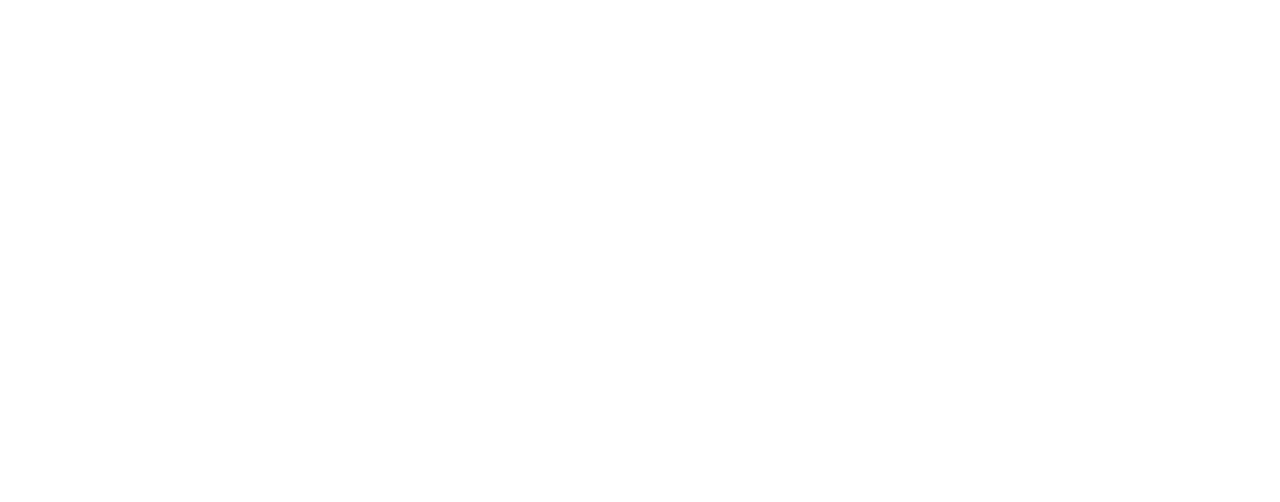
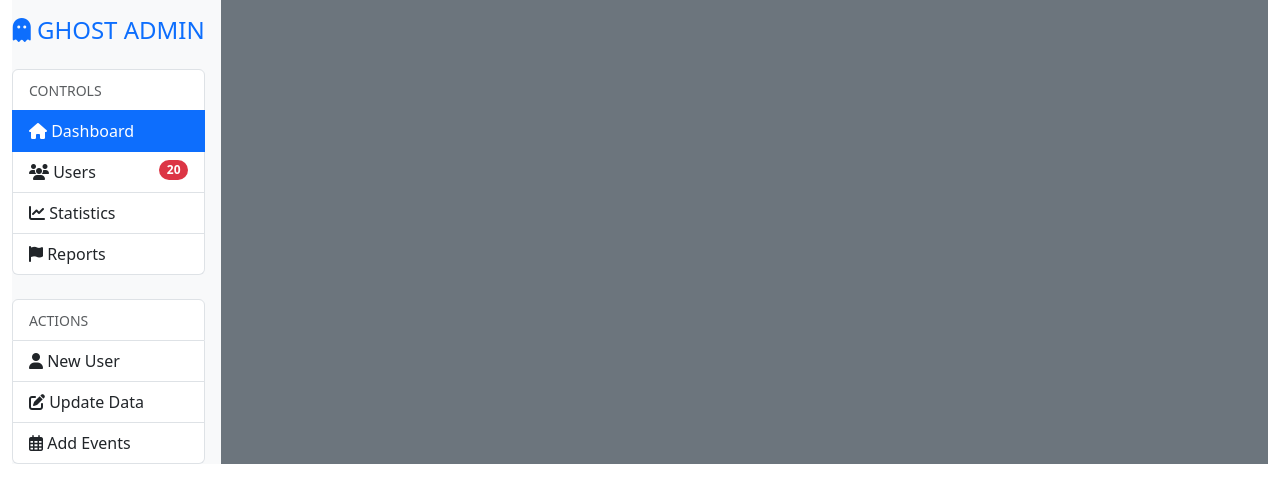
Before and after one commit to paingzinyemaung/Admin-Dashboard---Sample-Project, a plain HTML site: page index.html in a window 1280 px wide. Drawn offline with nearby package versions, Linux system fonts and the light colour scheme.

Commit message:
sidebar navigation

```diff
--- a/index.html
+++ b/index.html
@@ -8,6 +8,64 @@
     <link rel="stylesheet" href="https://cdnjs.cloudflare.com/ajax/libs/font-awesome/6.5.1/css/all.min.css">
 </head>
 <body>
+    <!--Sidebar Navigation-->
+    <div class="container-fluid ">
+        <div class="row g-0">
+            <nav class="col-2 bg-light pe-3">
+                <!--Logo & Title-->
+                <h1 class="h4 py-3 text-center text-primary">
+                    <i class="fas fa-ghost"></i>
+                    <span class="d-none d-lg-inline">
+                        GHOST ADMIN
+                    </span>
+                </h1>
+                <!--Menu Item-->
+                <div class="list-group text-center text-lg-start">
+                    <span class="list-group-item disabled d-none d-lg-block">
+                        <small>CONTROLS</small>
+                    </span>
+                    <a href="#" class="list-group-item list-group-item-action active">
+                        <i class="fas fa-home"></i>
+                        <span class="d-none d-lg-inline">Dashboard</span>
+                    </a>
+                    <a href="#" class="list-group-item list-group-item-action">
+                        <i class="fas fa-users"></i>
+                        <span class="d-none d-lg-inline">Users</span>
+                        <span class="d-none d-lg-inline badge bg-danger rounded-pill float-end">20</span>
+                    </a>
+                    <a href="#" class="list-group-item list-group-item-action">
+                        <i class="fas fa-chart-line"></i>
+                        <span class="d-none d-lg-inline">Statistics</span>
+                    </a>
+                    <a href="#" class="list-group-item list-group-item-action">
+                        <i class="fas fa-flag"></i>
+                        <span class="d-none d-lg-inline ">Reports</span>
+                    </a>
+                </div>
+
+                <div class="list-group mt-4 text-center text-lg-start">
+                    <span class="list-group-item disabled d-none d-lg-block">
+                        <small>ACTIONS</small>
+                    </span>
+                    <a href="#" class="list-group-item list-group-item-action">
+                        <i class="fas fa-user"></i>
+                        <span class="d-none d-lg-inline">New User</span>
+                    </a>
+                    <a href="#" class="list-group-item list-group-item-action">
+                        <i class="fas fa-edit"></i>
+                        <span class="d-none d-lg-inline">Update Data</span>
+                    </a>
+                    <a href="#" class="list-group-item list-group-item-action">
+                        <i class="far fa-calendar-alt"></i>
+                        <span class="d-none d-lg-inline">Add Events</span>
+                    </a>
+                </div>
+            </nav>
+            <main class="col-10 bg-secondary">
+
+            </main>
+        </div>
+    </div>
     <script src="https://cdn.jsdelivr.net/npm/bootstrap@5.3.5/dist/js/bootstrap.bundle.min.js" integrity="sha384-k6d4wzSIapyDyv1kpU366/PK5hCdSbCRGRCMv+eplOQJWyd1fbcAu9OCUj5zNLiq" crossorigin="anonymous"></script>
 </body>
 </html>
```
